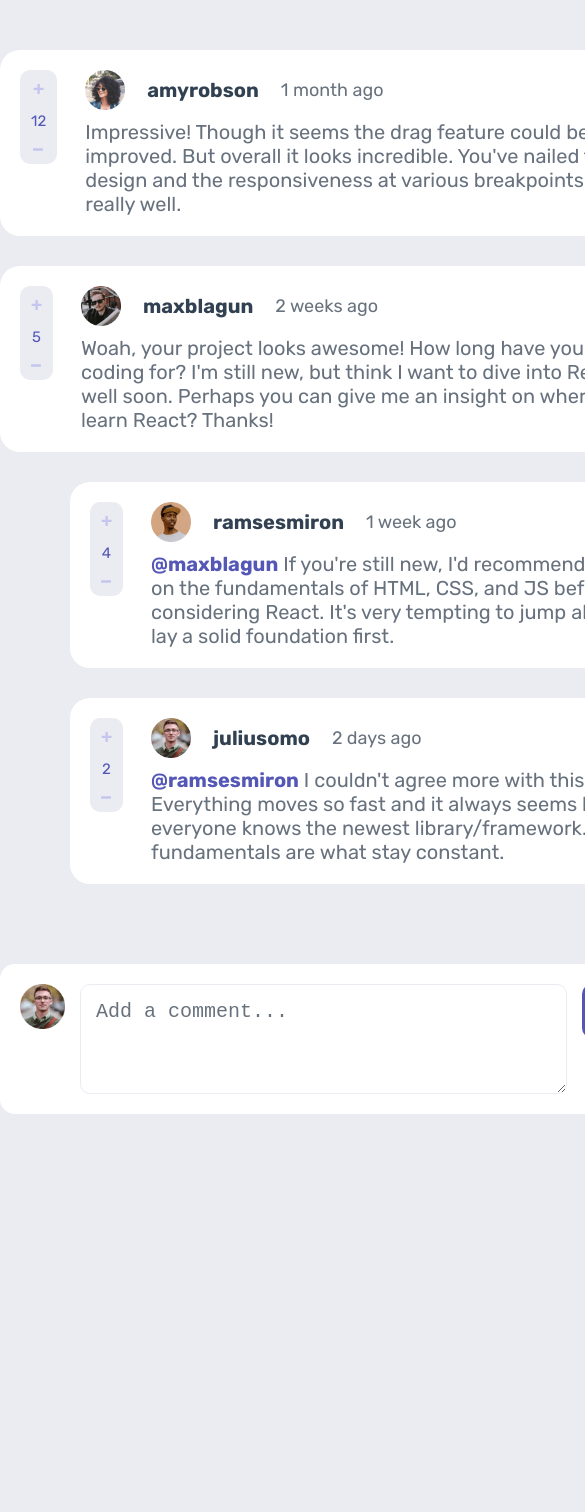
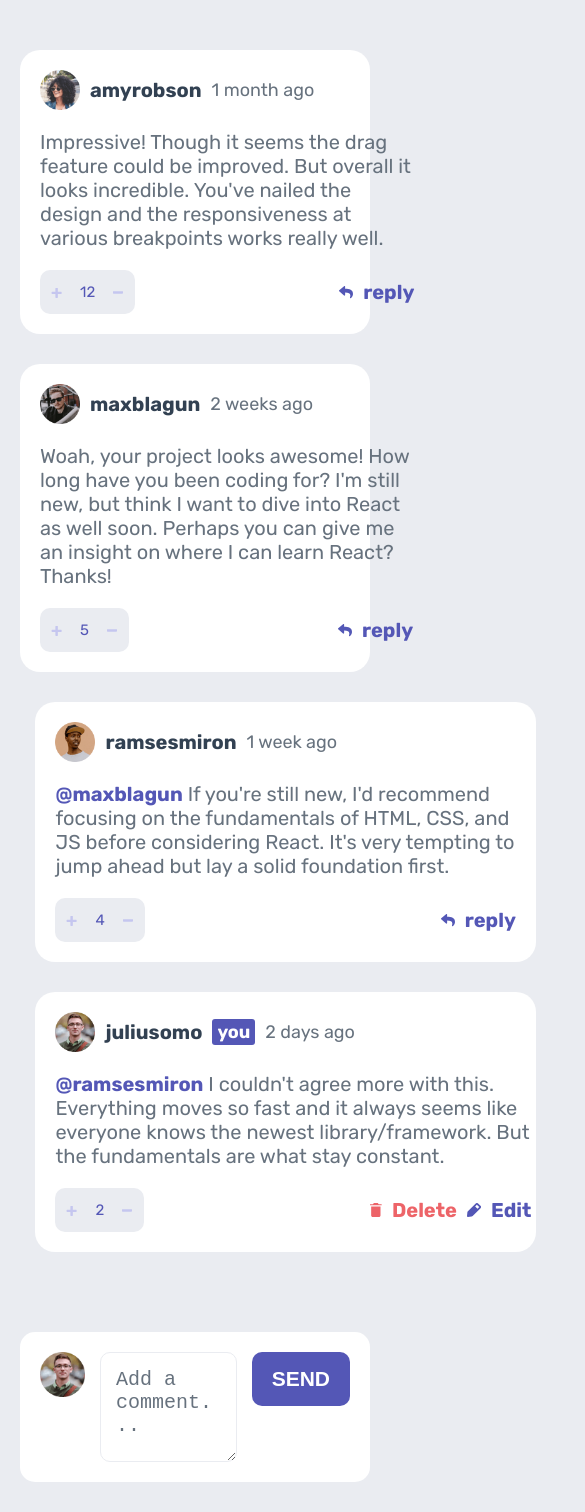
Before and after one commit to Seyi-Amusan/interactive-comment-section-react, a React (Create React App) app: page / in a window 390 px wide. Shown: the top 1512 px of the page, 585 px wide, since content can reach past the window. Before the commit the page ends 1144 px from the top, so only its background shows below. Built offline with nearby package versions, Linux system fonts and the light colour scheme.

Commit message:
Add logic to delete and vote comments Add responsiveness for mobile users Improve app UI

```diff
--- a/src/App.css
+++ b/src/App.css
@@ -14,7 +14,11 @@ body{
   font-family: "Rubik", sans-serif;
 }
 
-button{
+img{
+  user-select: none;
+}
+
+button, .upvote, .downvote{
   cursor: pointer;
 }
 
@@ -32,8 +36,9 @@ button{
   display: grid;
   grid-template-columns: max-content 1fr max-content;
   grid-template-rows: max-content 1fr;
-  column-gap: 2.8rem;
+  column-gap: 1.5rem;
   row-gap: 1rem;
+  align-items: center;
 }
 
 .replies{
@@ -42,7 +47,7 @@ button{
 }
 
 .reply-comment-container{
-  width: 90%;
+  width: 93%;
 }
 
 .replying-to{
@@ -75,8 +80,8 @@ button{
 
 .comment-header-container{
   display: grid;
-  grid-template-columns: max-content max-content 1fr;
-  column-gap: 2.2rem;
+  grid-template-columns: max-content max-content max-content max-content;
+  column-gap: 1rem;
   align-items: center;
 }
 
@@ -98,7 +103,7 @@ button{
 .action-button-group{
   display: grid;
   grid-auto-flow: column;
-  column-gap: 2rem;
+  column-gap: 1rem;
 }
 
 .action-button-container{
@@ -127,6 +132,13 @@ button{
   color:  hsl(211, 10%, 45%);
 
   grid-column: span 2;
+}
+
+.loading{
+  font-size: 2rem;
+  color:  hsl(211, 10%, 45%);
+  text-align: center;
+  font-weight: bold;
 }
 
 
@@ -171,3 +183,54 @@ textarea::placeholder{
   color: hsl(0, 0%, 100%);
   background-color: hsl(238, 40%, 52%);
 }
+
+.you{
+  font-size: 1.8rem;
+  font-weight: bold;
+  padding: 2px 5px;
+  border-radius: 3px;
+  color: hsl(0, 0%, 100%);
+  background-color: hsl(238, 40%, 52%);
+}
+
+textarea:focus{
+  border-color: hsl(238, 40%, 52%);
+  border-width: 1px;
+  outline: none;
+}
+
+#root > div{
+  padding: 0 2rem;
+}
+
+@media (max-width: 563px) {
+  .main, .input-container{
+    width: calc(100vw - 4rem);
+  }
+}
+
+@media (max-width: 490px) {
+  .reply-comment-container{
+    width: 97%;
+  }
+
+  .comment-container{
+    grid-template-columns: 1fr max-content;
+    /* grid-template-rows: repeat(3, max-content); */
+    row-gap: 2rem;
+  }
+
+  .vote-container{
+    grid-row: 3/4;
+    grid-auto-flow: column;
+  }
+
+  .comment-header-container{
+    grid-row: 1/2;
+  }
+
+  .action-button-container, .action-button-group{
+    grid-row: 3/4;
+
+  }
+}
--- a/src/App.js
+++ b/src/App.js
@@ -1,15 +1,18 @@
 
-import { useEffect, useState } from 'react';
+import { createContext, useEffect, useState } from 'react';
 import './App.css';
 import CommentContainer from './components/commentContainer';
+
+export const ThreadContext = createContext()
 
 
 function App() {
 
+
   const [thread, setThread] = useState({
     currentUser: {},
-    comments: []
-  })
+    comments: [],
+  });
 
   //state to handle new user comments
   const [newCommentContent, setNewCommentContent] = useState('')
@@ -21,11 +24,19 @@ function App() {
       .then(data => setThread(data))
   }, [])
 
-  useEffect(() => {
-    console.log(thread.currentUser);
-  }, [thread])
+  // useEffect(() => {
+  //   // console.log(thread.currentUser);
+
+  // }, [thread])
 
   const { currentUser, comments } = thread
+
+
+  //function to distinguish comments made by logged in user
+  const checkIsOwnComment = (commnetAuthor, currentUser) => {
+    if (commnetAuthor == currentUser) return true
+    return false
+  }
 
 
   // Function to add a new comment
@@ -41,7 +52,7 @@ function App() {
       content: content, // The content passed as an argument
       user: currentUser,
       createdAt: 'Just now',
-      isOwnComment: true //if comment is made by logged in user
+      isOwnComment: true
     };
 
     //update the thread state with new commnet object
@@ -59,20 +70,23 @@ function App() {
 
     return (
 
+      <ThreadContext.Provider value={{thread, setThread}}>
         <div>
           <div className='main'>
             {
-            comments?.map((comment) => {
-              const { score, content, id, user, createdAt, replies, isOwnComment=false } = comment
+              (comments && comments.length > 0)
+              ? comments?.map((comment) => {
+                const { score, content, id, user, createdAt, replies } = comment
                 return (
                   <div key={id}>
                     <CommentContainer
                       key={id}
+                      commentId={id}
                       vote={score}
                       content={content}
                       user={user}
                       createdAt={createdAt}
-                    isOwnComment={isOwnComment}
+                      isOwnComment={checkIsOwnComment(user.username, currentUser.username)}
                     />
 
                     {/* if there are replies to the comment node */}
@@ -85,14 +99,19 @@ function App() {
 
                             const { score, content, id, user, createdAt, replyingTo } = reply
 
+                            // console.log(reply);
+
+
                             return <CommentContainer
                               replyComment={true}
                               replyingTo={replyingTo}
                               key={id}
+                              commentId={id}
                               vote={score}
                               content={content}
                               user={user}
                               createdAt={createdAt}
+                              isOwnComment={checkIsOwnComment(user.username, currentUser.username)}
                             />
 
                           })}
@@ -102,12 +121,13 @@ function App() {
                   </div>
                 )
               })
+              : <p className='loading'>Loading discussion...</p>
             }
           </div>
 
           <div className='input-container'>
 
-          <img className='input-avatar' src={currentUser.image?.png} alt='' />
+            <img className='input-avatar' src={currentUser?.image?.png} alt='' />
 
             <textarea
               placeholder='Add a comment...'
@@ -127,6 +147,7 @@ function App() {
             >send</button>
           </div>
         </div>
+      </ThreadContext.Provider>
   );
 }
 
--- a/src/components/actionButtons.jsx
+++ b/src/components/actionButtons.jsx
@@ -1,21 +1,41 @@
-function renderActionButton(iconSrc, text, className) {
-    return(
-     <div className="action-button-container">
-        <img className="action-button-icon" src={iconSrc} alt="" />
-        <span className={`action-button-text ${className}`}>{text}</span>
-    </div>)
-};
+import { useContext } from "react";
+import { ThreadContext } from "../App";
 
-function ActionButton({ isOwnComment }) {
+function ActionButton({ isOwnComment, commentId }) {
+
+    const {thread, setThread} = useContext(ThreadContext)
+
+    const handleDeleteComment = () => {
+        setThread((prevThread) => {
+            const updatedComments = prevThread.comments.filter((comment) => comment.id !== commentId)
+            return {
+                ...prevThread,
+                comments: updatedComments
+            }
+        })
+
+    }
 
     return (
         isOwnComment ? (
             <div className="action-button-group">
-                {renderActionButton('./images/icon-delete.svg', 'Delete', 'delete')}
-                {renderActionButton('./images/icon-edit.svg', 'Edit', 'edit')}
+                <div className="action-button-container" onClick={handleDeleteComment}>
+                    <img
+                        className="action-button-icon"
+                        src='/images/icon-delete.svg' alt=""
+                    />
+                    <span className={'action-button-text delete'}>Delete</span>
+                </div>
+                <div className="action-button-container">
+                    <img className="action-button-icon" src='/images/icon-edit.svg' alt="" />
+                    <span className={'action-button-text edit'}>Edit</span>
+                </div>
             </div>
         ) : (
-            renderActionButton('./images/icon-reply.svg', 'Reply', 'reply')
+            <div className="action-button-container">
+                <img className="action-button-icon" src='/images/icon-reply.svg' alt="" />
+                <span className={'action-button-text reply'}>reply</span>
+            </div>
         )
     );
 
--- a/src/components/commentContainer.jsx
+++ b/src/components/commentContainer.jsx
@@ -3,13 +3,14 @@ import CommentHeader from "./commentHeader";
 import ActionButton from "./actionButtons";
 
 function CommentContainer(props) {
-    const { vote, content, user, createdAt, replyComment, replyingTo, isOwnComment } = props
+    const { vote, content, user, createdAt, replyComment, replyingTo, isOwnComment, commentId } = props
+    // console.log(commentId);
 
     return (
         <div className={`comment-container ${replyComment ? 'reply-comment-container' : ''}`}>
-            <Vote vote={vote} />
-            <CommentHeader user={user} createdAt={createdAt} />
-            <ActionButton isOwnComment={isOwnComment} />
+            <Vote vote={vote} commentId={commentId} />
+            <CommentHeader user={user} createdAt={createdAt} isOwnComment={isOwnComment} />
+            <ActionButton isOwnComment={isOwnComment} commentId={commentId} />
             <p className="comment">
                 {replyingTo && <span className="replying-to">@{replyingTo}</span>} {content}
             </p>
--- a/src/components/commentHeader.jsx
+++ b/src/components/commentHeader.jsx
@@ -1,11 +1,14 @@
 function CommentHeader(props) {
 
-    const {user, createdAt} = props
+    const {user, createdAt, isOwnComment} = props
 
     return (
         <div className='comment-header-container'>
             <img className="avatar" src={user.image.png} alt="" />
             <h2 className="username">{user.username}</h2>
+            {
+                isOwnComment && <span className="you">you</span>
+            }
             <p className="created-at">{createdAt}</p>
         </div>
     );
--- a/src/components/vote.jsx
+++ b/src/components/vote.jsx
@@ -1,13 +1,80 @@
-function Vote({vote}) {
+import { useContext } from "react";
+import { ThreadContext } from "../App";
+
+function Vote({ vote, commentId }) {
+
+    const { thread, setThread } = useContext(ThreadContext)
+
+
+    const handleVote = (type) => {
+
+        setThread((prevThread) => {
+            const updatedComments = prevThread.comments.map((comment) => {
+                // console.log(comment.user.username, comment.id, commentId);
+
+                if (comment.id == commentId) {
+                    return {
+                        ...comment,
+                        score: type == 'upvote' ? comment.score + 1 : Math.max(0, comment.score - 1)
+                    }
+
+                } else {
+                    return comment
+                }
+
+
+            })
+
+            return {
+                ...prevThread,
+                comments: updatedComments
+            }
+        })
+    }
+
+
     return (
 
     <div className="vote-container">
-        <img className='upvote' src="./images/icon-plus.svg" alt="" />
+        <img
+            className='upvote'
+            src="./images/icon-plus.svg"
+            alt=""
+            onClick={() => handleVote('upvote')}
+        />
         <span className="vote-count">{vote}</span>
-        <img className="downvote" src="./images/icon-minus.svg" alt="" />
+        <img
+            className="downvote"
+            src="./images/icon-minus.svg"
+            alt=""
+            onClick={() => handleVote('downvote')}
+        />
     </div>
 
     );
 }
 
 export default Vote;
+
+
+// const handleVote = (type) => {
+//     setThread((prevThread) => {
+//       // Create a copy of the comments array
+//       const updatedComments = prevThread.comments.map((comment) => {
+//         // Find the comment to update
+//         if (comment.id === commentId) {
+//           return {
+//             ...comment,
+//             score: type === "upvote" ? comment.score + 1 : comment.score - 1,
+//           };
+//         }
+//         return comment;
+//       });
+
+//       // Return the updated thread
+//       return {
+//         ...prevThread,
+//         comments: updatedComments,
+//       };
+//     });
+//   };
```
Lines whose indentation alone changed are shown as unchanged.
